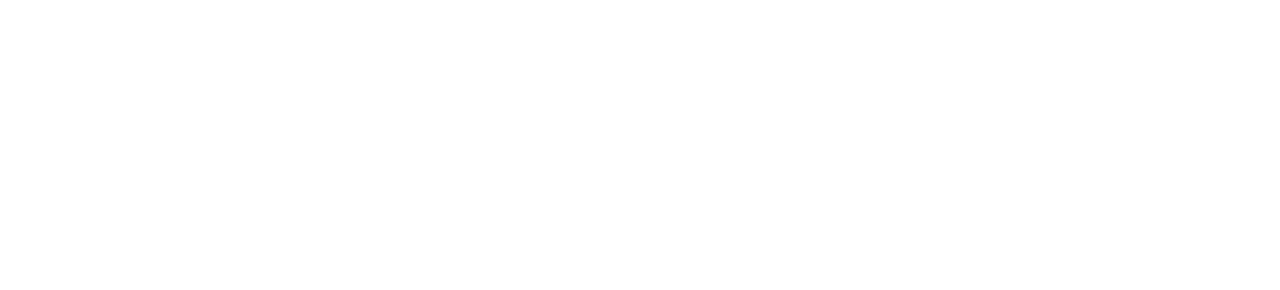
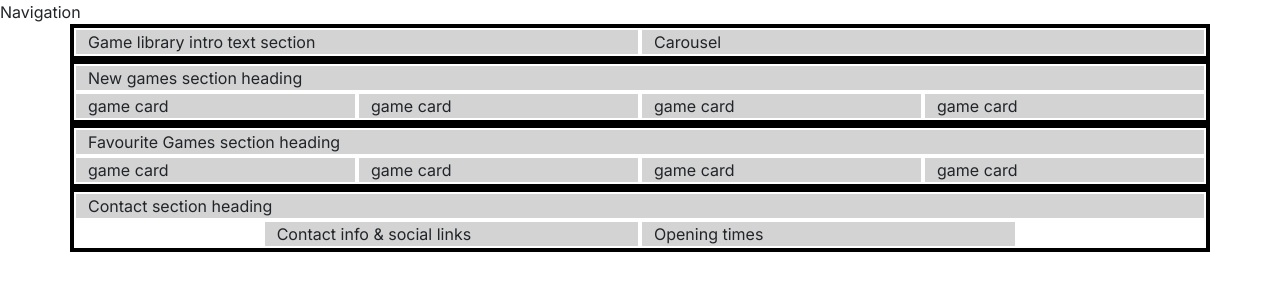
Before and after one commit to JLatham85/boardwalk-games, a plain HTML site: page game-library.html in a window 1280 px wide. Drawn offline with nearby package versions, Linux system fonts and the light colour scheme; a web font is replaced by a local one.

Commit message:
Add section to game library for visual

```diff
--- a/game-library.html
+++ b/game-library.html
@@ -4,7 +4,7 @@
     <meta charset="UTF-8">
     <meta name="viewport" content="width=device-width, initial-scale=1.0">
     <meta name="description" content="Explore Boardwalk Games' vast library of engaging and exciting board games available for rent or purchase. Reserve your game online and embark on your next board game adventure today!">
-    <title>Boardwalk Games | Home</title>
+    <title>Boardwalk Games | Game Library</title>
 
     <!-- favicons generated by favicon.io -->
     <link rel="apple-touch-icon" sizes="180x180" href="assets/images/apple-touch-icon.png">
@@ -18,3 +18,54 @@
     <!-- custom CSS -->
     <link rel="stylesheet" href="assets/css/style.css">
 </head>
+
+<body>
+    <!-- Navigation -->
+     <div>Navigation</div>
+
+     <!-- Header with carousel -->
+     <header class="container">
+        <div class="row">
+            <div class="col-12 col-xl-6">Game library intro text section</div>
+            <div class="col-12 col-xl-6">Carousel</div>
+        </div>
+     </header>
+
+     <!-- main element to hold all key sections of the Game Library. It is not part of the grid structure -->
+      <main>
+        <!-- New game section -->
+         <section class="container">
+            <div class="row">
+                <div class="col-12">New games section heading</div>
+                <div class="col-12 col-md-6 col-xl-3">game card</div>
+                <div class="col-12 col-md-6 col-xl-3">game card</div>
+                <div class="col-12 col-md-6 col-xl-3">game card</div>
+                <div class="col-12 col-md-6 col-xl-3">game card</div>
+            </div>
+         </section>
+         <!-- Favourite game section -->
+          <section class="container">
+            <div class="row">
+                <div class="col-12">Favourite Games section heading</div>
+                <div class="col-12 col-md-6 col-xl-3">game card</div>
+                <div class="col-12 col-md-6 col-xl-3">game card</div>
+                <div class="col-12 col-md-6 col-xl-3">game card</div>
+                <div class="col-12 col-md-6 col-xl-3">game card</div>
+            </div>
+          </section>
+      </main>
+
+     <!-- Footer / contact -->
+     <!-- mt-auto added to push footer to the bottom of the page -->
+      <footer class="mt-auto">
+        <div class="container">
+            <div class="row justify-content-center">
+                <div class="col-12">Contact section heading</div>
+                <!-- Contact info -->
+                <div class="col-12 col-md-6 col-xl-4">Contact info & social links</div>
+                <!-- Opening times -->
+                <div class="col-12 col-md-6 col-xl-4">Opening times</div>
+            </div>
+        </div>
+      </footer>
+</body>
```
